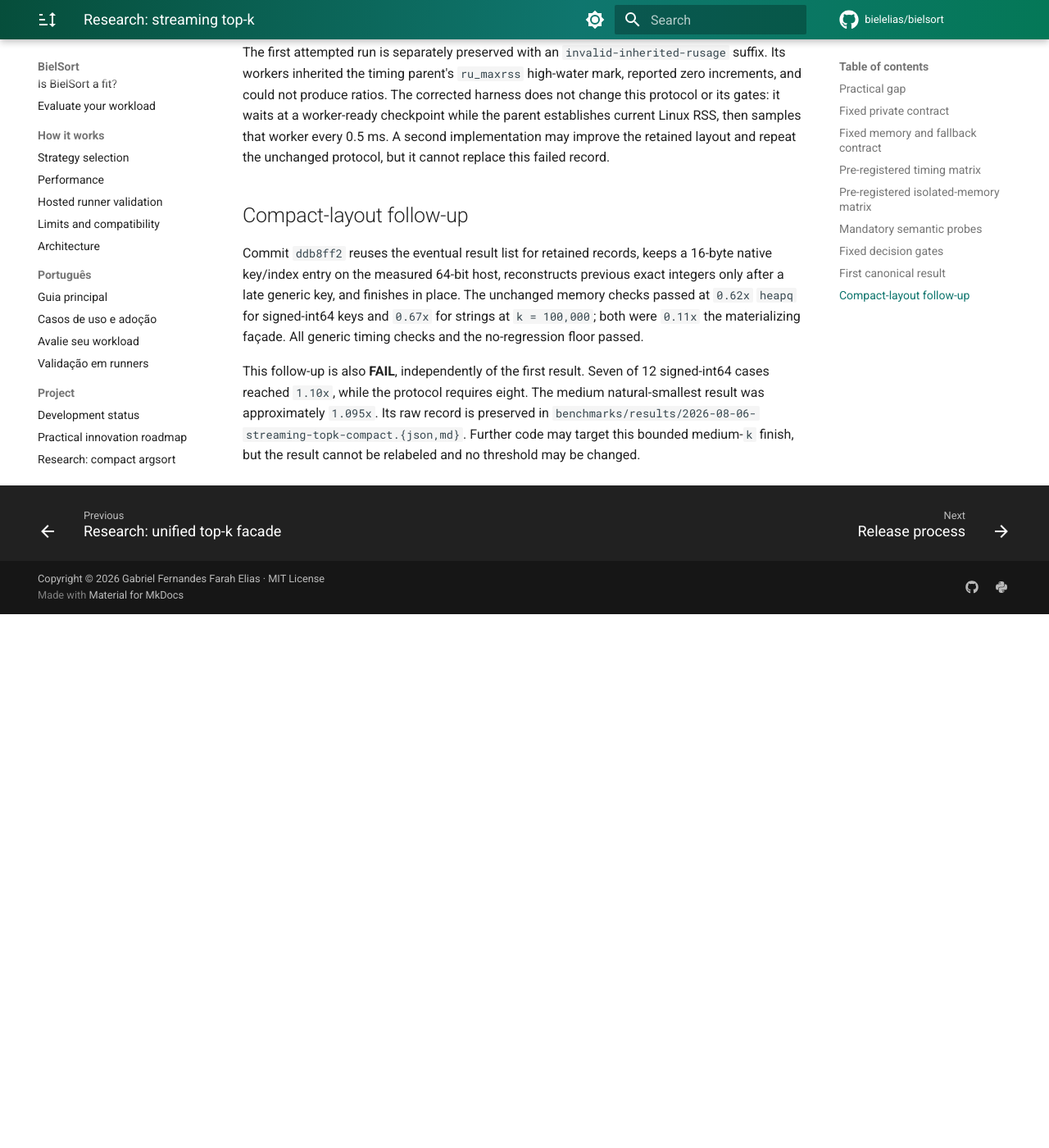
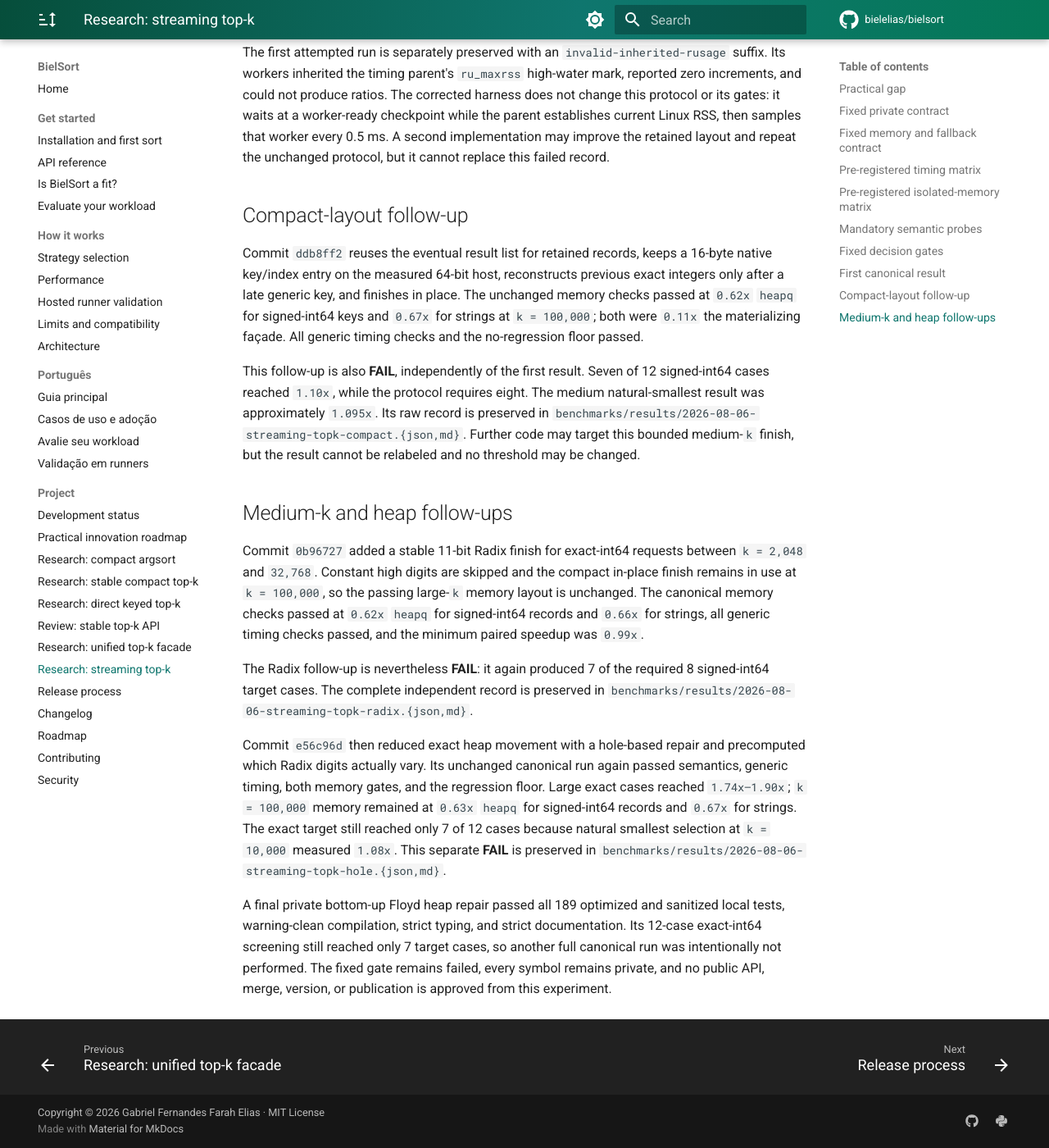
Before and after one commit to bielelias/bielsort, an MkDocs documentation site: the page built from docs/streaming-topk-research.md, in a window 1280 px wide and 1400 px high, scrolled down 4753 px. Shown: the whole window at 82% size. Built offline with MkDocs 1.6.1 and Material for MkDocs 9.7.7, drawn with Linux system fonts in a browser that asks for light colours; comment, search, counter and statistics services are not loaded; before the commit the page ends 5502 px from its top, so only the background shows below that.

Commit message:
Close streaming top-k optimization pass

```diff
--- a/docs/development-status.md
+++ b/docs/development-status.md
@@ -326,6 +326,30 @@
 tested next, while the already passing large-`k` in-place layout and all fixed
 thresholds remain unchanged.
 
+That finishing pass is now complete. Commit `0b96727` added stable medium-`k`
+Radix finishing while retaining the compact large-`k` layout. Its canonical
+memory ratios passed at `0.62x` `heapq` for signed-int64 records and `0.66x`
+for strings, and all generic timing cases passed, but the exact count remained
+7 of 12. The independent
+[Radix record](https://github.com/bielelias/bielsort/blob/research/streaming-topk-0.3/benchmarks/results/2026-08-06-streaming-topk-radix.md)
+is preserved as **failed**.
+
+A following exact heap/Radix optimization at commit `e56c96d` also passed
+semantics, the no-regression floor, generic timing, and both memory gates. Its
+large exact cases reached `1.74x–1.90x`, while signed-int64 and string memory
+at `k=100,000` remained `0.63x` and `0.67x` `heapq`. Natural smallest
+selection at `k=10,000` measured `1.08x`, leaving the decision at 7 of 12
+again. The separate
+[heap optimization record](https://github.com/bielelias/bielsort/blob/research/streaming-topk-0.3/benchmarks/results/2026-08-06-streaming-topk-hole.md)
+is therefore also **failed**.
+
+The final bottom-up Floyd repair passes 189 optimized and sanitized local
+tests plus warning-clean compilation, strict typing, and strict docs. Its
+exact-only screening still reached 7 of 12 target cases, so no further
+canonical run, hosted promotion matrix, public API, merge, or release is
+approved. Future streaming work should begin with a new pre-registered idea
+or external workload evidence rather than rerunning this unchanged gate.
+
 ## Resume checklist
 
 Start from the repository root and inspect the current evidence:
--- a/docs/streaming-topk-research.md
+++ b/docs/streaming-topk-research.md
@@ -224,3 +224,33 @@
 `benchmarks/results/2026-08-06-streaming-topk-compact.{json,md}`. Further code
 may target this bounded medium-`k` finish, but the result cannot be relabeled
 and no threshold may be changed.
+
+## Medium-k and heap follow-ups
+
+Commit `0b96727` added a stable 11-bit Radix finish for exact-int64 requests
+between `k = 2,048` and `32,768`. Constant high digits are skipped and the
+compact in-place finish remains in use at `k = 100,000`, so the passing
+large-`k` memory layout is unchanged. The canonical memory checks passed at
+`0.62x` `heapq` for signed-int64 records and `0.66x` for strings, all generic
+timing checks passed, and the minimum paired speedup was `0.99x`.
+
+The Radix follow-up is nevertheless **FAIL**: it again produced 7 of the
+required 8 signed-int64 target cases. The complete independent record is
+preserved in
+`benchmarks/results/2026-08-06-streaming-topk-radix.{json,md}`.
+
+Commit `e56c96d` then reduced exact heap movement with a hole-based repair and
+precomputed which Radix digits actually vary. Its unchanged canonical run
+again passed semantics, generic timing, both memory gates, and the regression
+floor. Large exact cases reached `1.74x–1.90x`; `k = 100,000` memory remained
+at `0.63x` `heapq` for signed-int64 records and `0.67x` for strings. The exact
+target still reached only 7 of 12 cases because natural smallest selection at
+`k = 10,000` measured `1.08x`. This separate **FAIL** is preserved in
+`benchmarks/results/2026-08-06-streaming-topk-hole.{json,md}`.
+
+A final private bottom-up Floyd heap repair passed all 189 optimized and
+sanitized local tests, warning-clean compilation, strict typing, and strict
+documentation. Its 12-case exact-int64 screening still reached only 7 target
+cases, so another full canonical run was intentionally not performed. The
+fixed gate remains failed, every symbol remains private, and no public API,
+merge, version, or publication is approved from this experiment.
```
Also changed, not shown: CHANGELOG.md (+6 -0 lines), ROADMAP.md (+8 -2 lines), docs/innovation-roadmap.md (+10 -2 lines).
